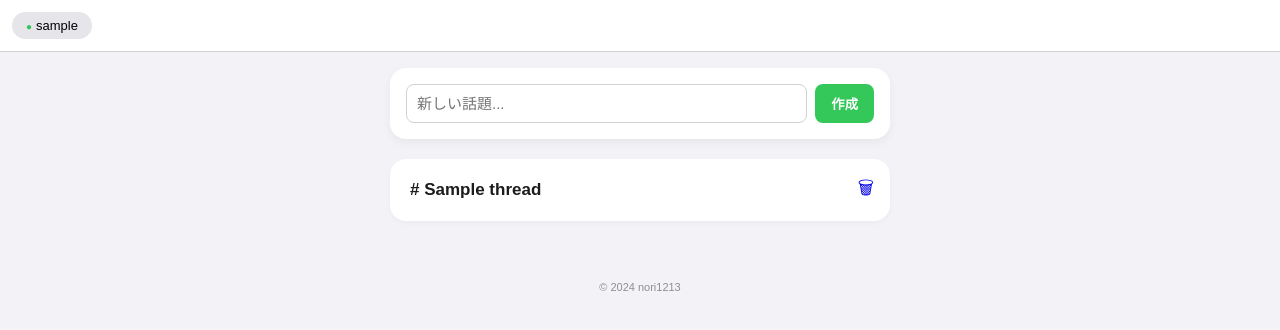
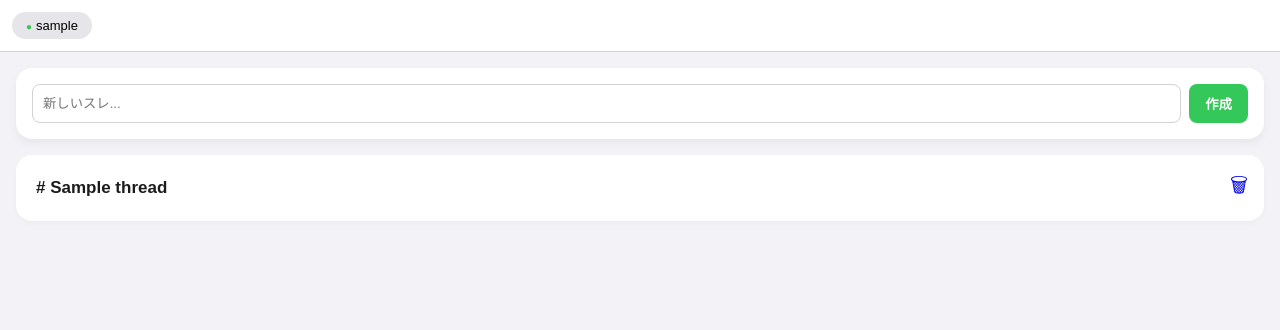
Before and after one commit to nori-pixl/mynote, a Flask app: page /class/1 in a window 1280 px wide. Shown: the part 51-381 px from the top of the page. Run offline with Flask 3, Linux system fonts and the light colour scheme; a user stored in the database is signed in; tables that the repository leaves empty hold one stand-in row (values such as "Sample post").

Commit message:
Update class_view.html

```diff
--- a/templates/class_view.html
+++ b/templates/class_view.html
@@ -9,40 +9,28 @@
         .member-scroll { display: flex; overflow-x: auto; padding: 12px; gap: 8px; background: #fff; border-bottom: 1px solid #d1d1d6; }
         .member-badge { white-space: nowrap; background: #e5e5ea; padding: 6px 14px; border-radius: 20px; font-size: 13px; }
         .member-badge::before { content: "●"; color: #34c759; margin-right: 4px; font-size: 10px; }
-        .content { padding: 16px; max-width: 500px; margin: auto; }
-        .create-box { background: white; padding: 16px; border-radius: 16px; margin-bottom: 20px; display: flex; gap: 8px; box-shadow: 0 4px 10px rgba(0,0,0,0.05); }
-        .create-box input { flex: 1; padding: 10px; border: 1px solid #d1d1d6; border-radius: 8px; font-size: 15px; }
+        .create-box { background: white; padding: 16px; border-radius: 16px; margin: 16px; display: flex; gap: 8px; box-shadow: 0 4px 10px rgba(0,0,0,0.05); }
+        .create-box input { flex: 1; padding: 10px; border: 1px solid #d1d1d6; border-radius: 8px; }
         .btn-add { background: #34c759; color: white; border: none; padding: 10px 16px; border-radius: 8px; font-weight: bold; }
-        .thread-card { background: white; border-radius: 16px; margin-bottom: 12px; display: flex; align-items: center; box-shadow: 0 2px 5px rgba(0,0,0,0.03); overflow: hidden; }
+        .thread-card { background: white; border-radius: 16px; margin: 0 16px 12px 16px; display: flex; align-items: center; box-shadow: 0 2px 5px rgba(0,0,0,0.03); overflow: hidden; }
         .thread-link { flex: 1; padding: 20px; text-decoration: none; color: #1c1c1e; font-weight: bold; font-size: 17px; }
-        .pagination { display: flex; justify-content: center; gap: 10px; margin: 20px 0; }
-        .pag-btn { text-decoration: none; background: #007aff; color: white; padding: 8px 16px; border-radius: 20px; font-size: 13px; font-weight: bold; }
     </style>
 </head>
 <body>
-<div class="header">
-    <a href="/" style="position:absolute; left:16px; text-decoration:none; color:#007bff;">← 戻る</a>
-    <strong>{{ target_class.name }}</strong>
-</div>
-<div class="member-scroll">
-    {% for m in members %}<div class="member-badge">{{ m.username }}</div>{% endfor %}
-</div>
-<div class="content">
+<div class="header"><a href="/" style="position:absolute; left:16px; text-decoration:none; color:#007bff;">← 戻る</a><strong>{{ target_class.name }}</strong></div>
+<div class="member-scroll">{% for m in members %}<div class="member-badge">{{ m.username }}</div>{% endfor %}</div>
 <form action="/create_thread/{{ target_class.id }}" method="POST" class="create-box">
-        <input type="text" name="title" placeholder="新しい話題..." required>
-        <button type="submit" class="btn-add">作成</button>
+    <input type="text" name="title" placeholder="新しいスレ..." required><button type="submit" class="btn-add">作成</button>
 </form>
 {% for t in threads %}
 <div class="thread-card">
     <a href="/thread/{{ t.id }}" class="thread-link"># {{ t.title }}</a>
-        <a href="/delete_thread/{{ t.id }}" onclick="return confirm('削除？')" style="padding:16px; text-decoration:none; font-size:18px;">🗑</a>
+    <a href="/delete_thread/{{ t.id }}" onclick="return confirm('削除？')" style="padding:16px; text-decoration:none; font-size:20px;">🗑</a>
 </div>
 {% endfor %}
-    <div class="pagination">
-        {% if pagination.has_prev %}<a href="{{ url_for('class_view', class_id=target_class.id, page=pagination.prev_num) }}" class="pag-btn">⬅ 前へ</a>{% endif %}
-        {% if pagination.has_next %}<a href="{{ url_for('class_view', class_id=target_class.id, page=pagination.next_num) }}" class="pag-btn" style="background:#8e8e93;">datalog {{ pagination.next_num }} ➡</a>{% endif %}
-    </div>
-    <footer style="text-align:center; color:#8e8e93; font-size:11px; margin-top:40px;">&copy; 2024 nori1213</footer>
+<div style="display:flex; justify-content:center; gap:10px; margin:20px 0;">
+    {% if pagination.has_prev %}<a href="{{ url_for('class_view', class_id=target_class.id, page=pagination.prev_num) }}" style="text-decoration:none; background:#007bff; color:white; padding:8px 16px; border-radius:20px;">⬅ 前へ</a>{% endif %}
+    {% if pagination.has_next %}<a href="{{ url_for('class_view', class_id=target_class.id, page=pagination.next_num) }}" style="text-decoration:none; background:#8e8e93; color:white; padding:8px 16px; border-radius:20px;">datalog {{ pagination.next_num }} ➡</a>{% endif %}
 </div>
 </body>
 </html>
```
Lines whose indentation alone changed are shown as unchanged.
